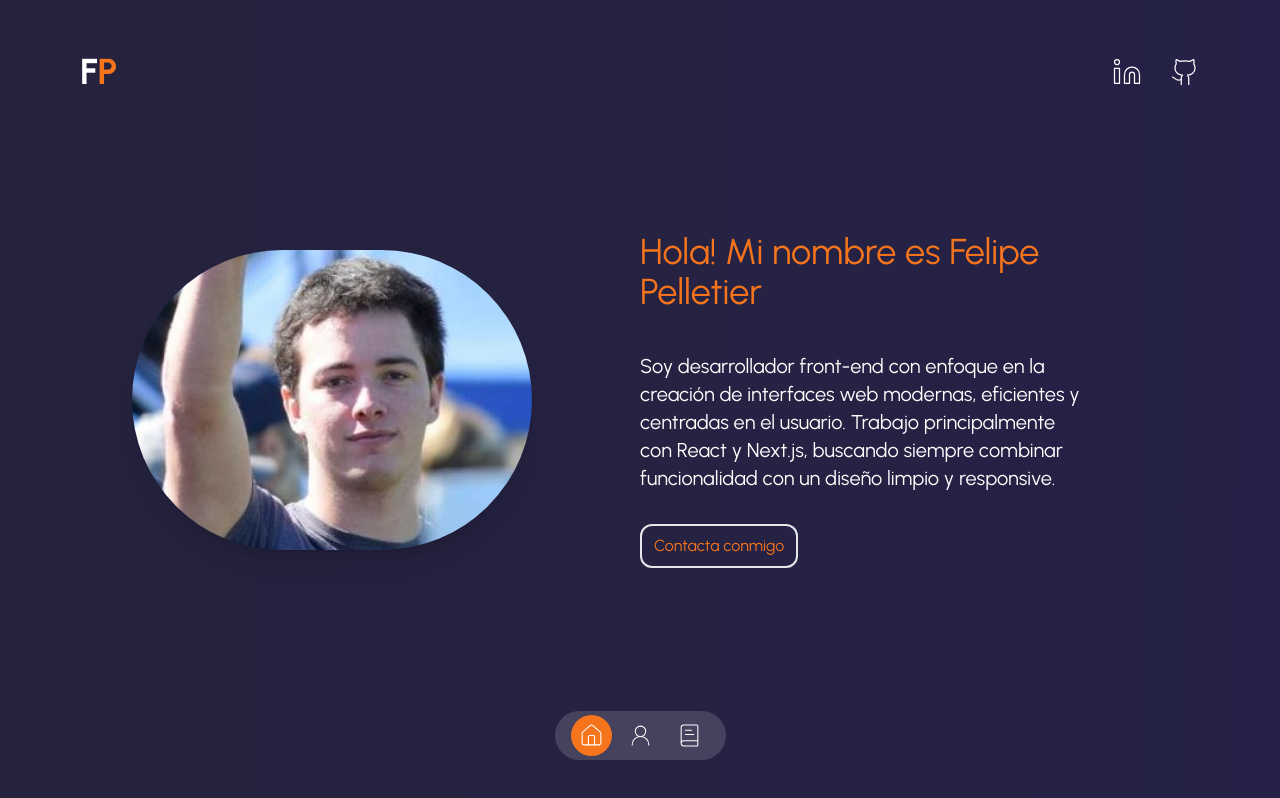
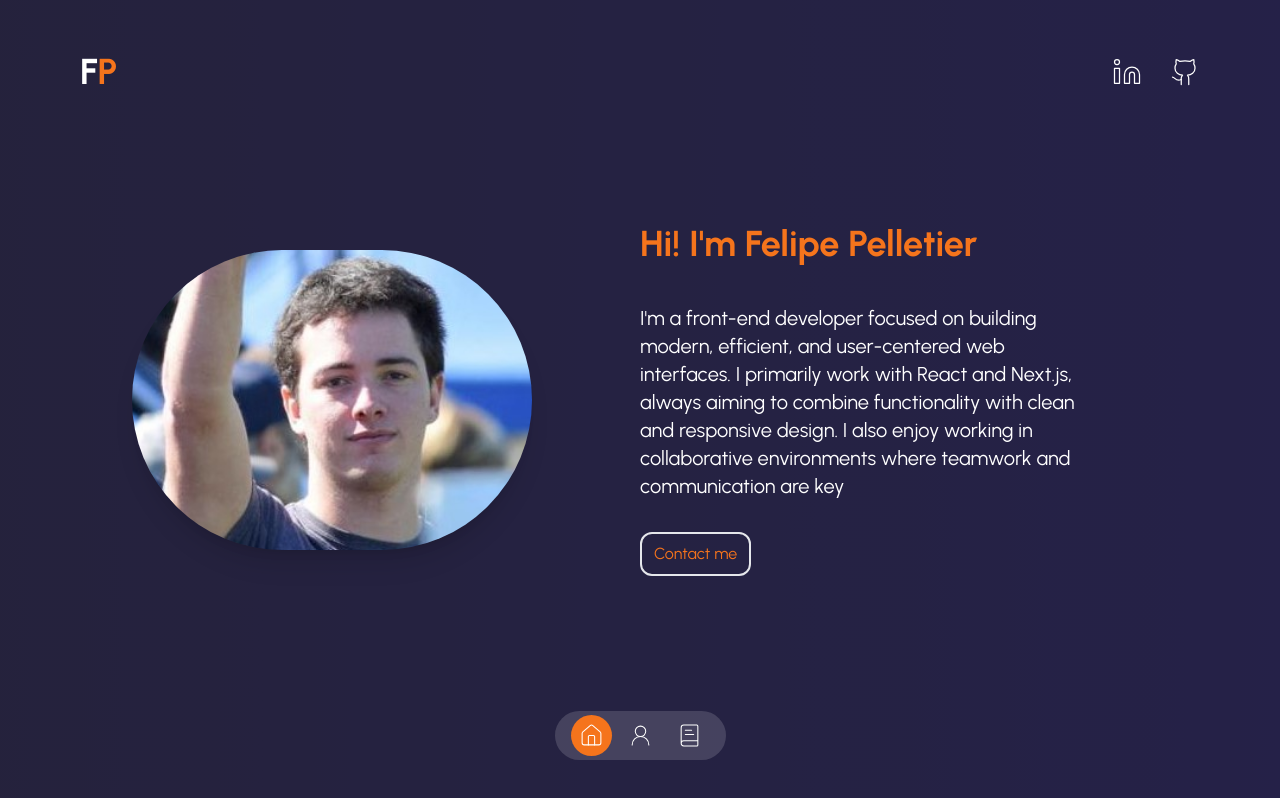
Before and after one commit to FelipePelletier/PortfolioPelletier, a Next.js app: page / in a window 1280 px wide. Built offline with nearby package versions, Linux system fonts and the light colour scheme.

Commit message:
introduction traducida a ingles

```diff
--- a/app/(routes)/about-me/page.tsx
+++ b/app/(routes)/about-me/page.tsx
@@ -1,4 +1,4 @@
-import Avatar from "@/components/avatar";
+/* import Avatar from "@/components/avatar"; */
 import ContainerPage from "@/components/container";
 /* import CounterServices from "@/components/counter-services"; */
 import TimeLine from "@/components/time-line";
@@ -9,7 +9,7 @@ const PageAboutMe = () => {
     <>
       <TransitionPage />
       <ContainerPage>
-        <Avatar />
+        {/* <Avatar /> */}
         <h1 className="text-2xl leading-tight text-center md:text-left md:text-5xl md:mt-10">
           Toda mi{" "}
           <span className="font-bold text-secondary">
--- a/components/introduction.tsx
+++ b/components/introduction.tsx
@@ -18,32 +18,20 @@ const Introduction = () => {
         />
 
         <div className="flex flex-col justify-center max-w-md">
-          <h1 className="mb-5 text-2xl leading-tight text-center md:text-left md:text-4xl md:mb-10 text-secondary">
+          <span className="font-bold mb-5 text-2xl leading-tight text-center md:text-left md:text-4xl md:mb-10 text-secondary">
+            Hi! I'm Felipe Pelletier
+          </span>
+          {/*  <h1 className="mb-5 text-2xl leading-tight text-center md:text-left md:text-4xl md:mb-10 text-secondary">
             Hola! Mi nombre es Felipe Pelletier
             <br />
-            {/* <TypeAnimation
-              sequence={[
-                "puedes programarlo",
-                1000,
-                "puedes optimizarlo",
-                1000,
-                "puedes implementarlo",
-                1000,
-                "puedes desarrollaro",
-                1000,
-              ]}
-              wrapper="span"
-              speed={50}
-              repeat={Infinity}
-              className="block font-bold text-secondary"
-            /> */}
-          </h1>
+          </h1> */}
 
           <p className="mx-auto mb-2 text-xl md:mx-0 md:mb-8">
-            Soy desarrollador front-end con enfoque en la creación de interfaces
-            web modernas, eficientes y centradas en el usuario. Trabajo
-            principalmente con React y Next.js, buscando siempre combinar
-            funcionalidad con un diseño limpio y responsive.
+            I'm a front-end developer focused on building modern, efficient, and
+            user-centered web interfaces. I primarily work with React and
+            Next.js, always aiming to combine functionality with clean and
+            responsive design. I also enjoy working in collaborative
+            environments where teamwork and communication are key
           </p>
 
           <div className="flex item-center justify-center gap-3 md:justify-start md:gap-10">
@@ -57,7 +45,7 @@ const Introduction = () => {
               href="/contact"
               className="px-3 py-2 transition-all border-2 cursor-pointer text-secondary border_secondary text-md w-fit rounded-xl hover:shadow-xl hover:shadow-secondary"
             >
-              Contacta conmigo
+              Contact me
             </Link>
           </div>
         </div>
```
